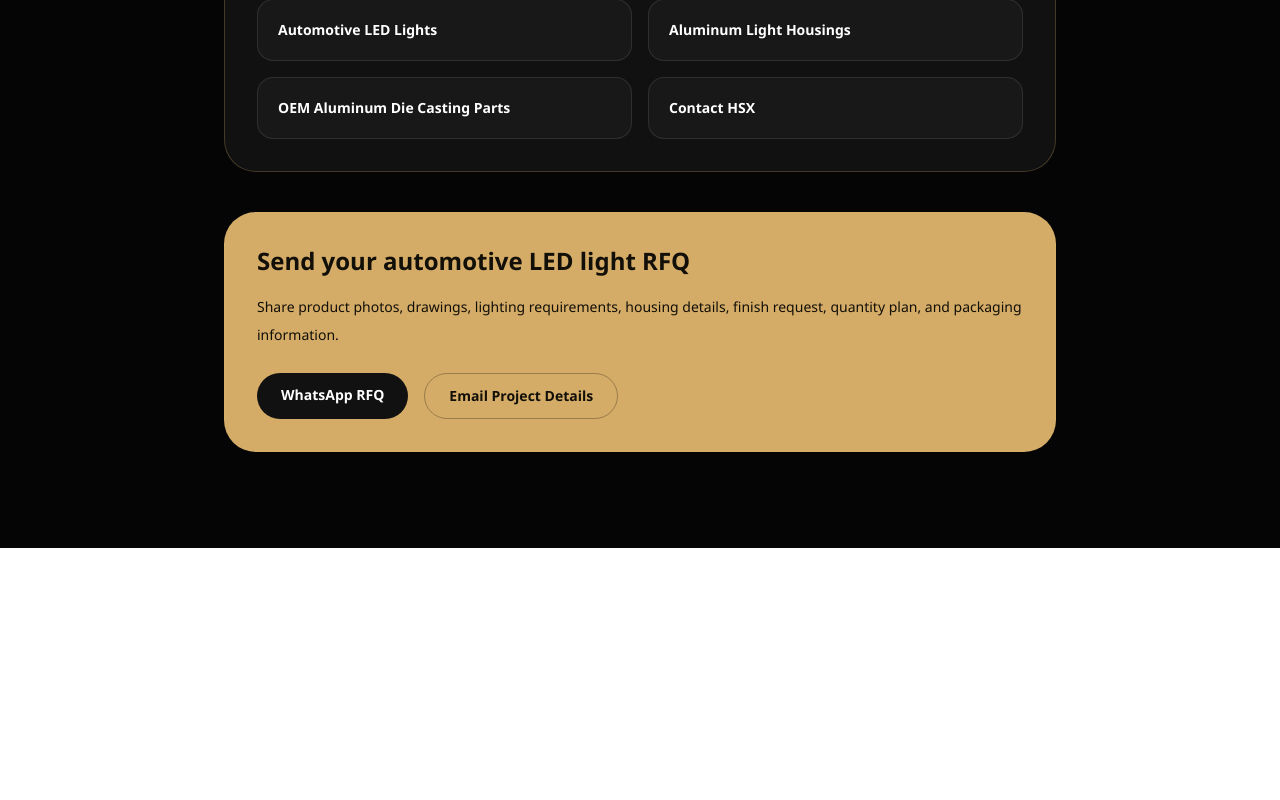
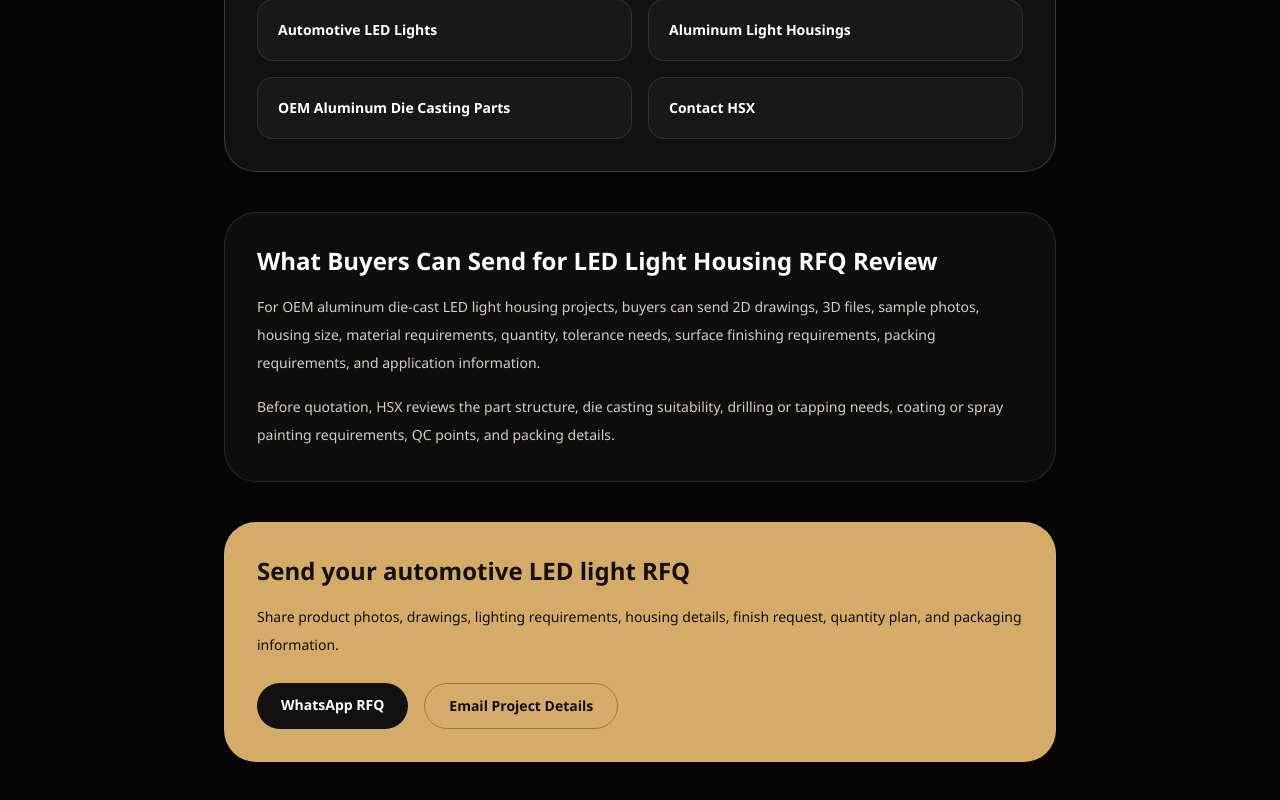
Before and after one commit to nicolsonhuang-byte/hsxdiecasting, a Next.js app: page /blog/oem-automotive-led-light-manufacturing-process in a window 1280 px wide. Shown: the part 1478-2278 px from the top of the page. Before the commit the page ends 2026 px from the top, so only its background shows below. Built offline with nearby package versions, Linux system fonts and the light colour scheme.

Commit message:
Improve LED light housing RFQ guidance

```diff
--- a/src/app/blog/oem-automotive-led-light-manufacturing-process/page.tsx
+++ b/src/app/blog/oem-automotive-led-light-manufacturing-process/page.tsx
@@ -121,6 +121,23 @@ export default function ArticlePage() {
           </div>
         </section>
 
+        <section className="mt-10 rounded-[2rem] border border-white/10 bg-white/[0.04] p-8">
+          <h2 className="text-2xl font-semibold !text-white">
+            What Buyers Can Send for LED Light Housing RFQ Review
+          </h2>
+          <p className="mt-4 text-sm leading-7 text-[#d4cdc0]">
+            For OEM aluminum die-cast LED light housing projects, buyers can send
+            2D drawings, 3D files, sample photos, housing size, material
+            requirements, quantity, tolerance needs, surface finishing
+            requirements, packing requirements, and application information.
+          </p>
+          <p className="mt-4 text-sm leading-7 text-[#d4cdc0]">
+            Before quotation, HSX reviews the part structure, die casting
+            suitability, drilling or tapping needs, coating or spray painting
+            requirements, QC points, and packing details.
+          </p>
+        </section>
+
         <section className="mt-10 rounded-[2rem] border border-[#d7b56d]/25 bg-[#d4ac67] p-8 text-[#120f08]">
           <h2 className="text-2xl font-semibold">
             Send your automotive LED light RFQ
```
